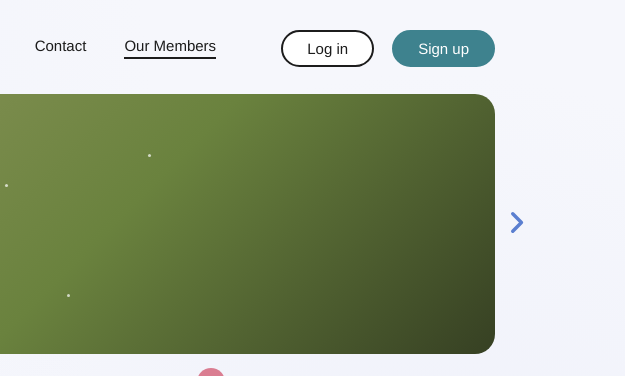
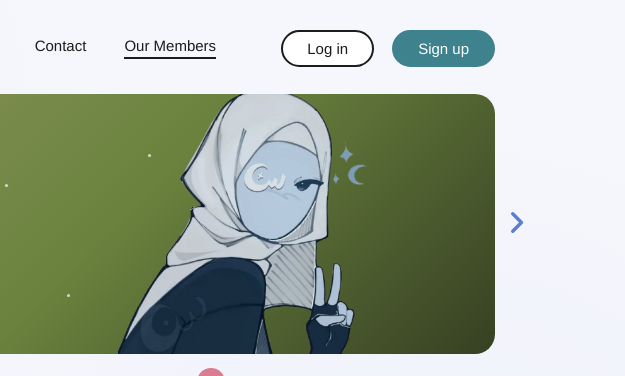
Before and after one commit to skaria210/memberosmib, a plain HTML site: page index.html in a window 1280 px wide. Shown: the top 376 px of the page, 655-1280 px from the left. Drawn offline with Linux system fonts and the light colour scheme.

Commit message:
Replace hero-character image with ayun image

```diff
--- a/index.html
+++ b/index.html
@@ -61,7 +61,7 @@
 
         <!-- Put your transparent PNG artwork here -->
         <div class="hero-art">
-          <img src="hero-character.png" alt="" onerror="this.style.display='none'">
+          <img src="ayun.png" alt="Ayunda Contoh">
         </div>
 
         <div class="dots">
```
